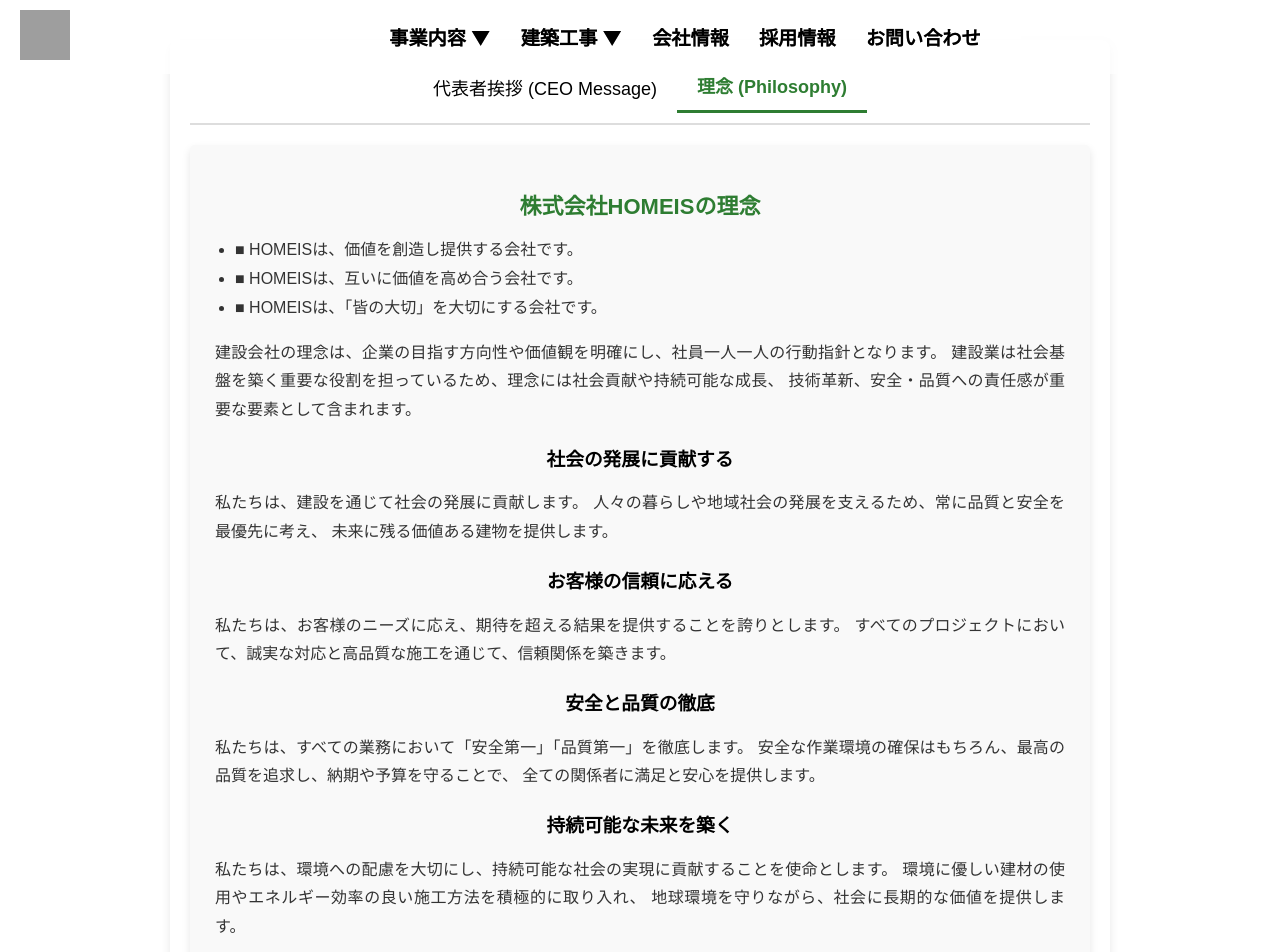
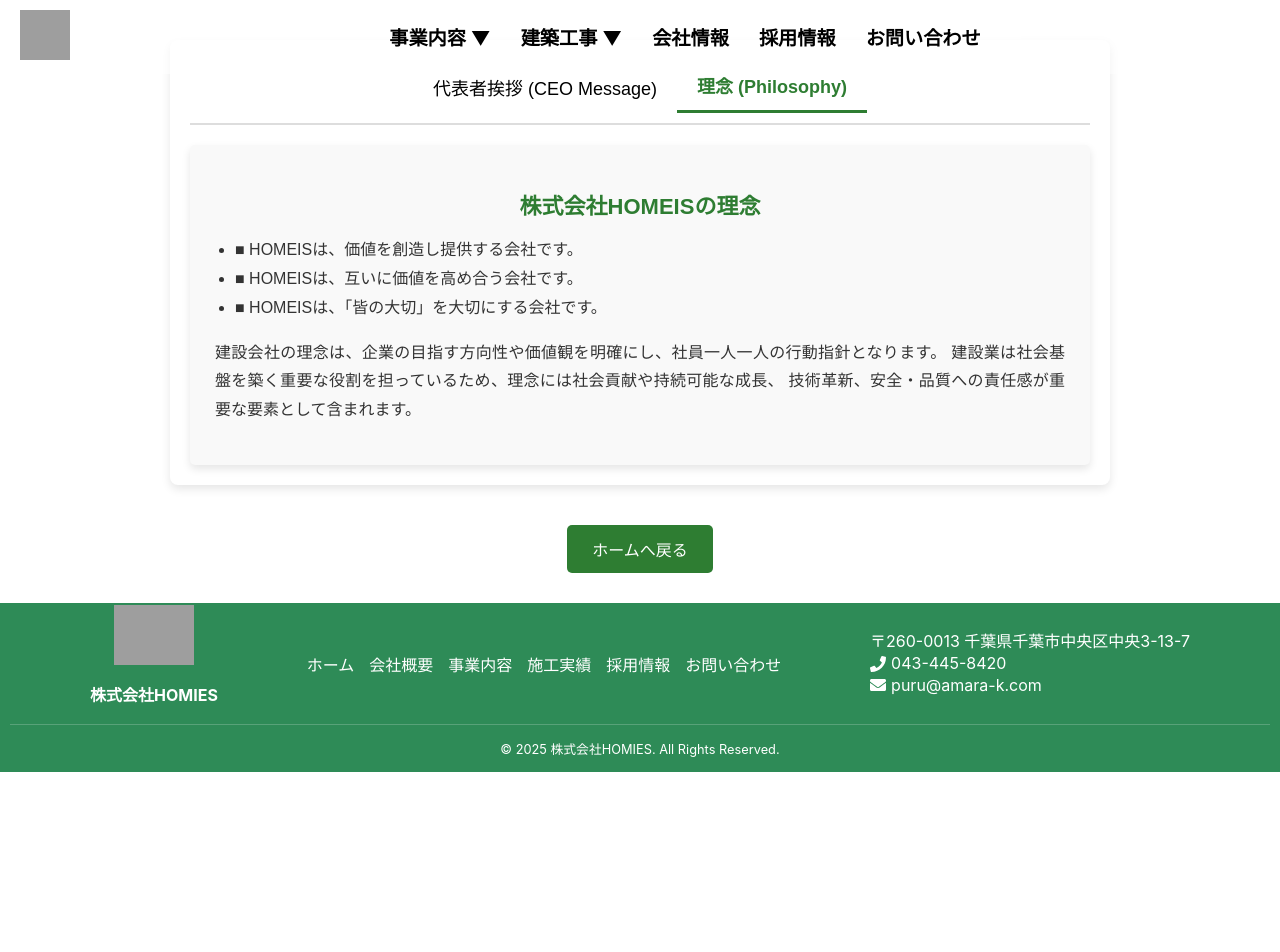
Before and after one commit to baljir0901/homies-website, a React (Create React App) app: page /homies-website/philosophy in a window 1280 px wide. Shown: the top 952 px of the page. After the commit the page ends 800 px from the top, so only its background shows below. Built offline with nearby package versions, Linux system fonts and the light colour scheme; grey boxes are pictures that could not be loaded.

Commit message:
Added CEO image and updated Philosophy section

```diff
--- a/src/components/11.Philosophy/Philosophy.css
+++ b/src/components/11.Philosophy/Philosophy.css
@@ -116,3 +116,20 @@
     width: 100%;
   }
 }
+
+.ceo-profile {
+  display: flex;
+  align-items: center;
+  gap: 20px;
+  margin-top: 20px;
+}
+
+.ceo-image {
+  width: 150px; /* Adjust size as needed */
+  height: auto;
+  border-radius: 10px; /* Optional: Adds rounded corners */
+}
+
+.ceo-text {
+  flex: 1; /* Ensures the text takes up remaining space */
+}
--- a/src/components/11.Philosophy/Philosophy.js
+++ b/src/components/11.Philosophy/Philosophy.js
@@ -28,26 +28,30 @@
         {activeTab === "message" && (
           <div className="content message">
             <h2>代表者挨拶</h2>
+            <div className="ceo-profile">
+              <img src="/ceo.jpg" alt="CEO" className="ceo-image" />
+
+              <div className="ceo-text">
                 <p>
                   拝啓、平素より格別のお引き立てを賜り、誠にありがとうございます。
                   私たちの会社は、創業以来、建設業を通じて社会基盤の整備や地域発展に貢献することを
                   使命としてまいりました。
                 </p>
-
                 <p>
                   お客様からの信頼を第一に、常に品質と安全を最優先にし、
                   持続可能な建設を目指して事業活動を展開しています。
                 </p>
-
                 <p>
                   私たちの仕事は、単に建物を建てることにとどまらず、
                   それが人々の生活を支え、地域の未来を創造することに繋がる
                   大きな責任を伴います。
                 </p>
-
                 <p>株式会社HOMEIS 代表取締役社長 プルダッシュ</p>
               </div>
+            </div>
+          </div>
         )}
+
         {/* Philosophy Section */}
         {activeTab === "philosophy" && (
           <div className="content philosophy">
@@ -62,33 +66,6 @@
               建設業は社会基盤を築く重要な役割を担っているため、理念には社会貢献や持続可能な成長、
               技術革新、安全・品質への責任感が重要な要素として含まれます。
             </p>
-
-            <h3>社会の発展に貢献する</h3>
-            <p>
-              私たちは、建設を通じて社会の発展に貢献します。
-              人々の暮らしや地域社会の発展を支えるため、常に品質と安全を最優先に考え、
-              未来に残る価値ある建物を提供します。
-            </p>
-
-            <h3>お客様の信頼に応える</h3>
-            <p>
-              私たちは、お客様のニーズに応え、期待を超える結果を提供することを誇りとします。
-              すべてのプロジェクトにおいて、誠実な対応と高品質な施工を通じて、信頼関係を築きます。
-            </p>
-
-            <h3>安全と品質の徹底</h3>
-            <p>
-              私たちは、すべての業務において「安全第一」「品質第一」を徹底します。
-              安全な作業環境の確保はもちろん、最高の品質を追求し、納期や予算を守ることで、
-              全ての関係者に満足と安心を提供します。
-            </p>
-
-            <h3>持続可能な未来を築く</h3>
-            <p>
-              私たちは、環境への配慮を大切にし、持続可能な社会の実現に貢献することを使命とします。
-              環境に優しい建材の使用やエネルギー効率の良い施工方法を積極的に取り入れ、
-              地球環境を守りながら、社会に長期的な価値を提供します。
-            </p>
           </div>
         )}
       </div>
--- a/src/pages/PhilosophyPage.js
+++ b/src/pages/PhilosophyPage.js
@@ -1,8 +1,8 @@
 import React, { useEffect } from "react";
 import { useLocation, useNavigate } from "react-router-dom";
 import Philosophy from "../components/11.Philosophy/Philosophy"; // Corrected Path
-import Header from "../components/1.Header/Header"; // Corrected Path
-import Footer from "../components/10.Footer/Footer"; // Corrected Path
+// import Header from "../components/1.Header/Header"; // Corrected Path
+// import Footer from "../components/10.Footer/Footer"; // Corrected Path
 
 const PhilosophyPage = () => {
   const navigate = useNavigate();
@@ -19,14 +19,14 @@
 
   return (
     <div>
-      <Header />
+      {/* <Header /> */}
       <div className="content-wrapper">
         <Philosophy />
         <button className="back-button" onClick={() => navigate("/")}>
           ホームへ戻る
         </button>
       </div>
-      <Footer />
+      {/* <Footer /> */}
     </div>
   );
 };
```
Lines whose indentation alone changed are shown as unchanged.
